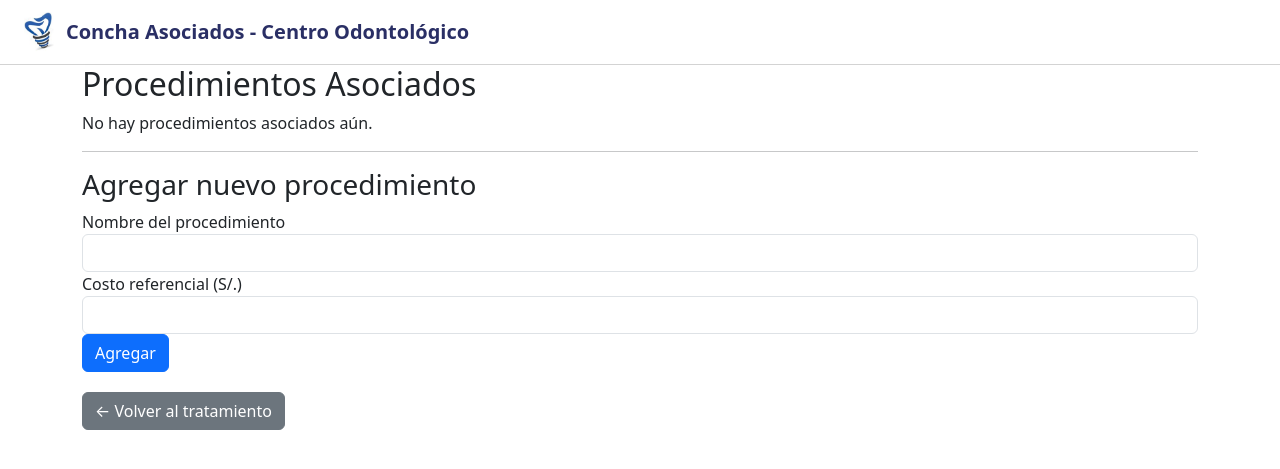
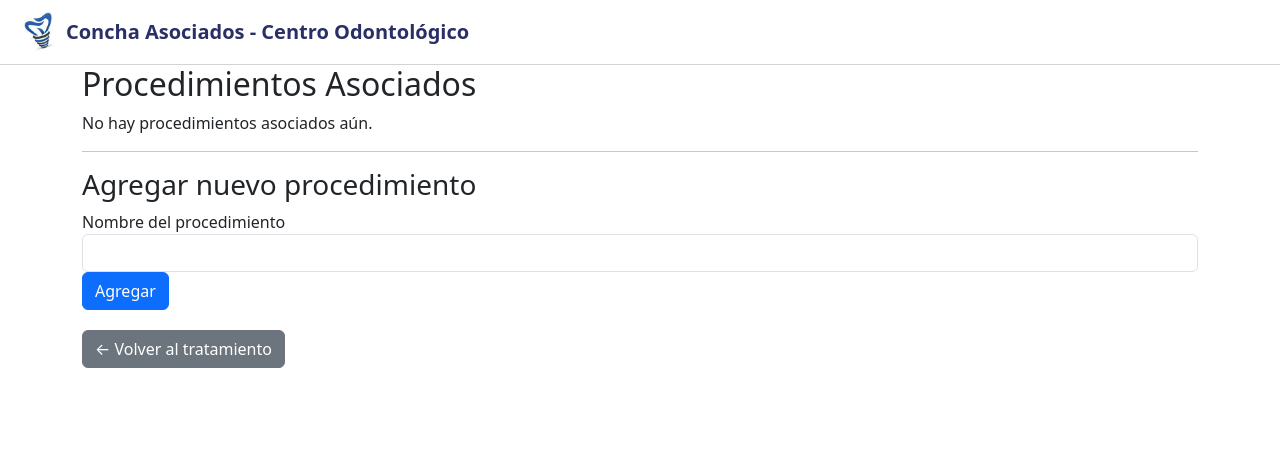
Before and after one commit to joaquin30/dentware, a Flask app: template app/templates/historia/gestionar_procedimientos.html in a window 1280 px wide. Shown: the top 469 px of the page. Run offline with Flask 3, Linux system fonts and the light colour scheme; the template is opened without the code that fills it: values that come from a table or form of the project are taken from there, others are empty; some libraries are stand-ins or nearby versions.

Commit message:
mostrar procedimientos

```diff
--- a/app/historia/forms.py
+++ b/app/historia/forms.py
@@ -102,7 +102,7 @@ class FormularioPago(FlaskForm):
     submit = SubmitField('Registrar pago')
 
 
-class FormularioNuevoProcedimiento(FlaskForm):
+
+class FormularioAgregarProcedimiento(FlaskForm):
     nombre = StringField('Nombre del procedimiento', validators=[DataRequired()])
-    costo_referencial = DecimalField('Costo referencial (S/.)', validators=[DataRequired(), NumberRange(min=0)])
-    submit = SubmitField('Agregar procedimiento')
+    submit = SubmitField('Registrar')
--- a/app/templates/historia/gestionar_procedimientos.html
+++ b/app/templates/historia/gestionar_procedimientos.html
@@ -8,7 +8,7 @@
   {% if tratamiento.procedimientos %}
     <ul>
       {% for proc in tratamiento.procedimientos %}
-        <li>{{ proc.nombre }} — S/. {{ proc.costo_referencial }}</li>
+        <li>{{ proc.nombre }}</li>
       {% endfor %}
     </ul>
   {% else %}
@@ -26,11 +26,6 @@
       {{ form.nombre(class="form-control") }}
     </div>
 
-    <div class="form-group">
-      {{ form.costo_referencial.label }}
-      {{ form.costo_referencial(class="form-control") }}
-    </div>
-
     <button type="submit" class="btn btn-primary">Agregar</button>
   </form>
 
```
Also changed, not shown: app/historia/routes.py (+18 -17 lines).
